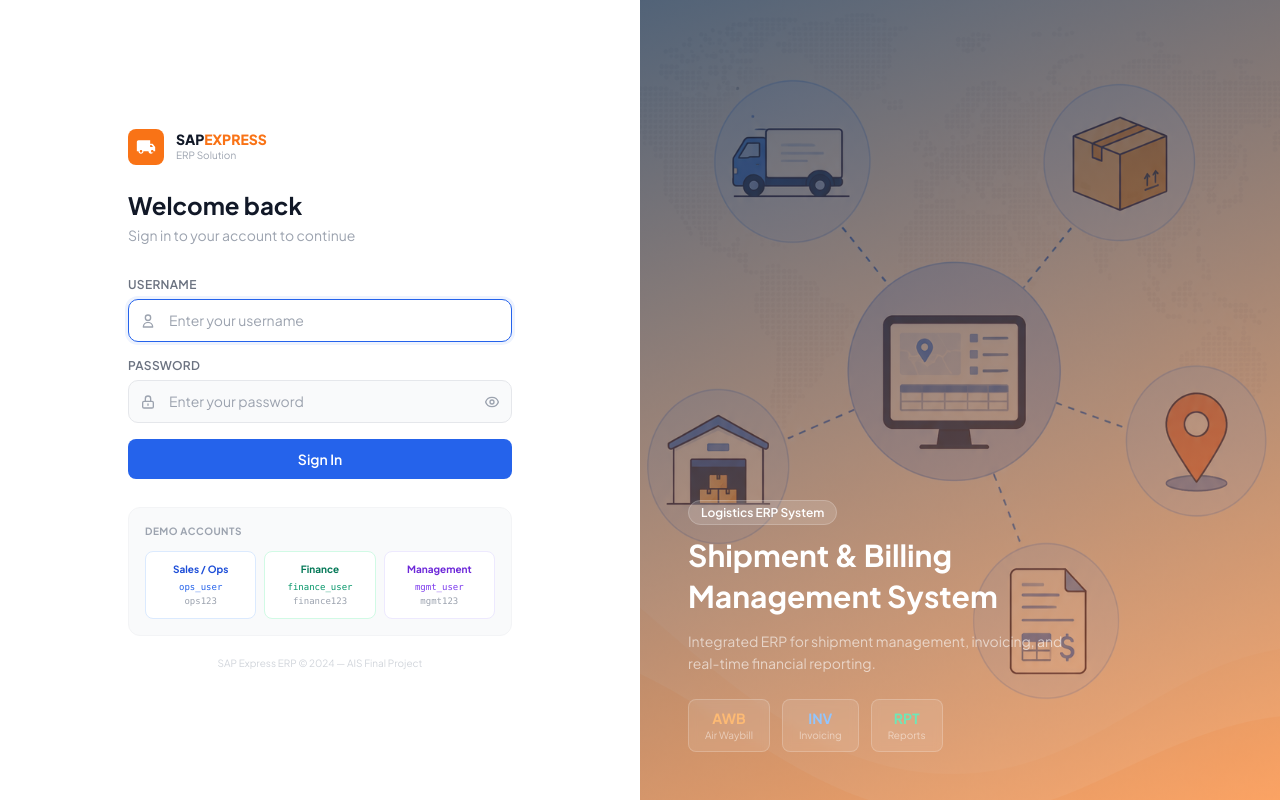
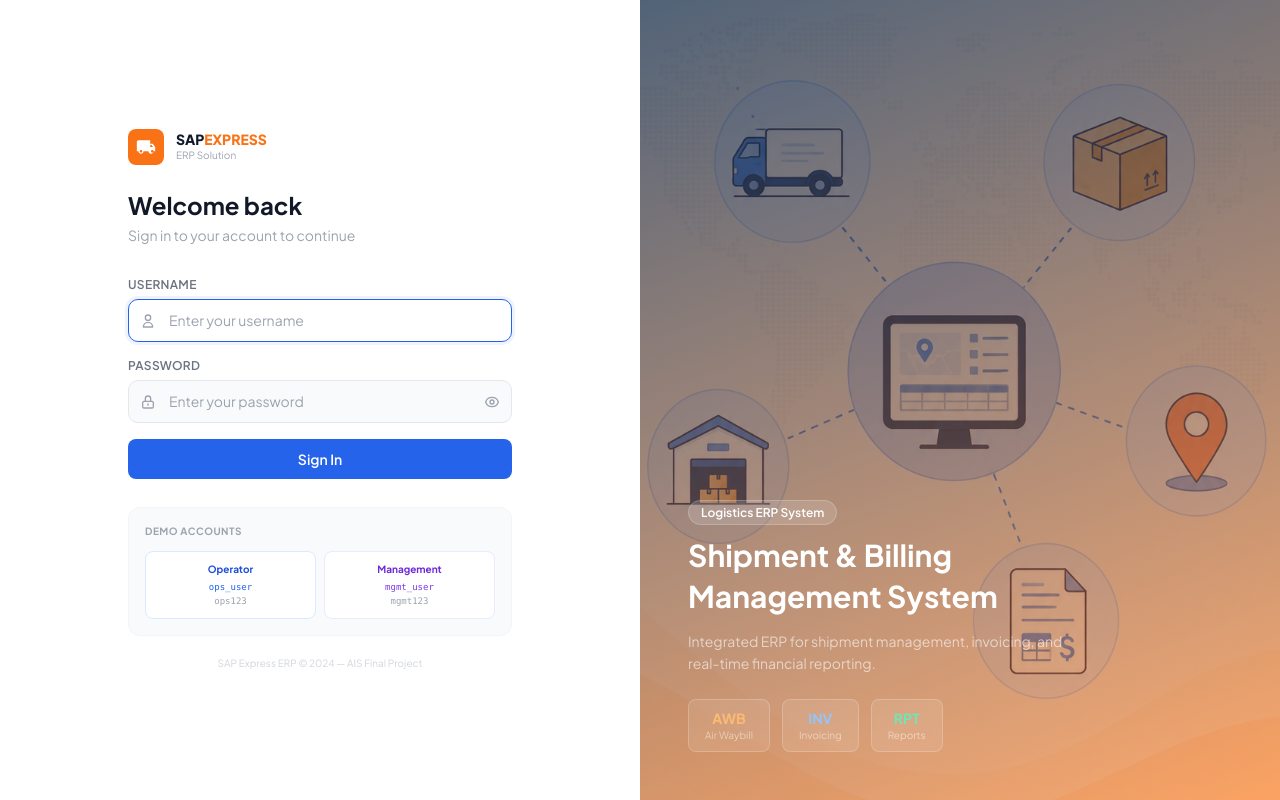
Before and after one commit to guzelaz23/LogisticsERPSystem, a Django app: page /accounts/login/ in a window 1280 px wide. Run offline with Django 5.2, Linux system fonts and the light colour scheme; some libraries are stand-ins or nearby versions.

Commit message:
feat: update login page demo accounts to   2-role system

```diff
--- a/templates/registration/login.html
+++ b/templates/registration/login.html
@@ -90,16 +90,11 @@
             <!-- Demo Accounts -->
             <div class="mt-7 border border-gray-100 rounded-xl p-4 bg-gray-50">
                 <p class="text-[10px] font-bold text-gray-400 uppercase tracking-wider mb-3">Demo Accounts</p>
-                <div class="grid grid-cols-3 gap-2 text-center">
+                <div class="grid grid-cols-2 gap-2 text-center">
                     <div class="bg-white rounded-lg p-2.5 border border-blue-100">
-                        <p class="font-bold text-blue-700 text-[10px] mb-1">Sales / Ops</p>
+                        <p class="font-bold text-blue-700 text-[10px] mb-1">Operator</p>
                         <p class="font-mono text-blue-600 text-[9px]">ops_user</p>
                         <p class="font-mono text-gray-400 text-[9px]">ops123</p>
-                    </div>
-                    <div class="bg-white rounded-lg p-2.5 border border-emerald-100">
-                        <p class="font-bold text-emerald-700 text-[10px] mb-1">Finance</p>
-                        <p class="font-mono text-emerald-600 text-[9px]">finance_user</p>
-                        <p class="font-mono text-gray-400 text-[9px]">finance123</p>
                     </div>
                     <div class="bg-white rounded-lg p-2.5 border border-violet-100">
                         <p class="font-bold text-violet-700 text-[10px] mb-1">Management</p>
```
